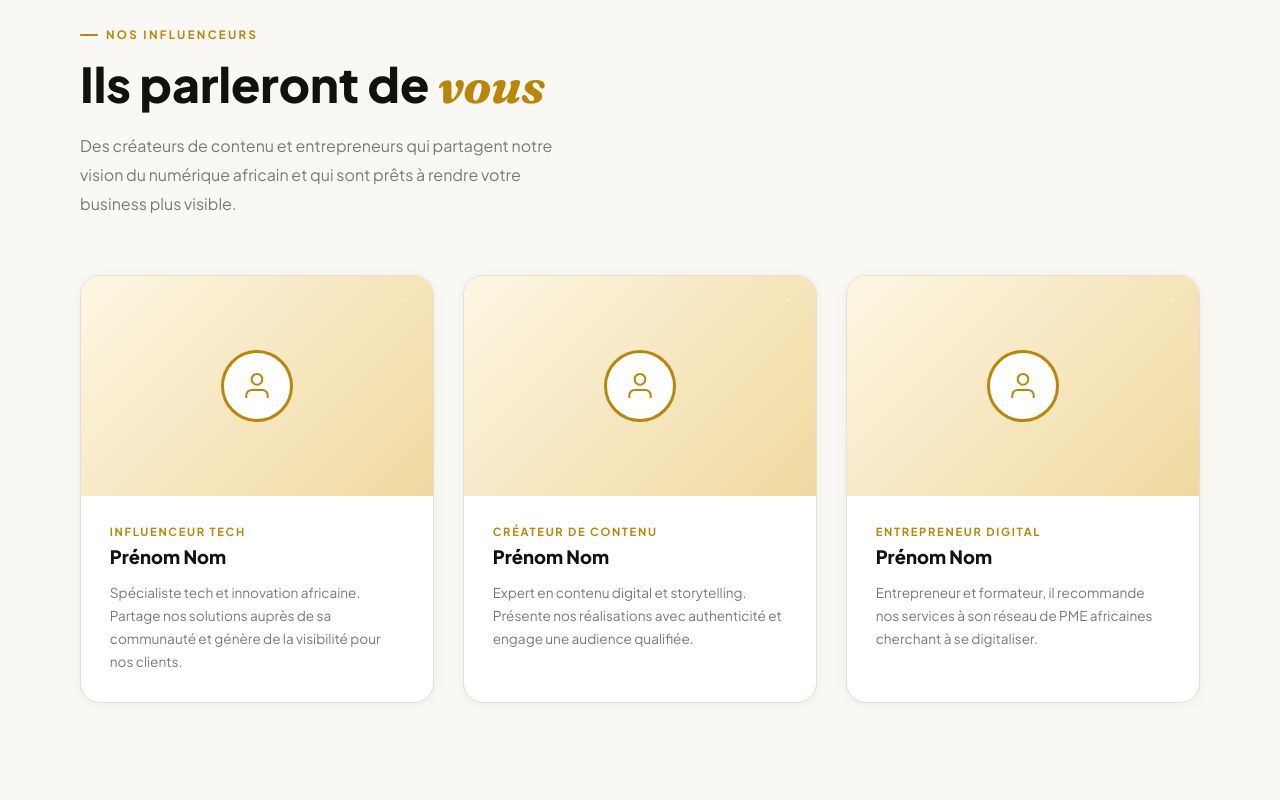
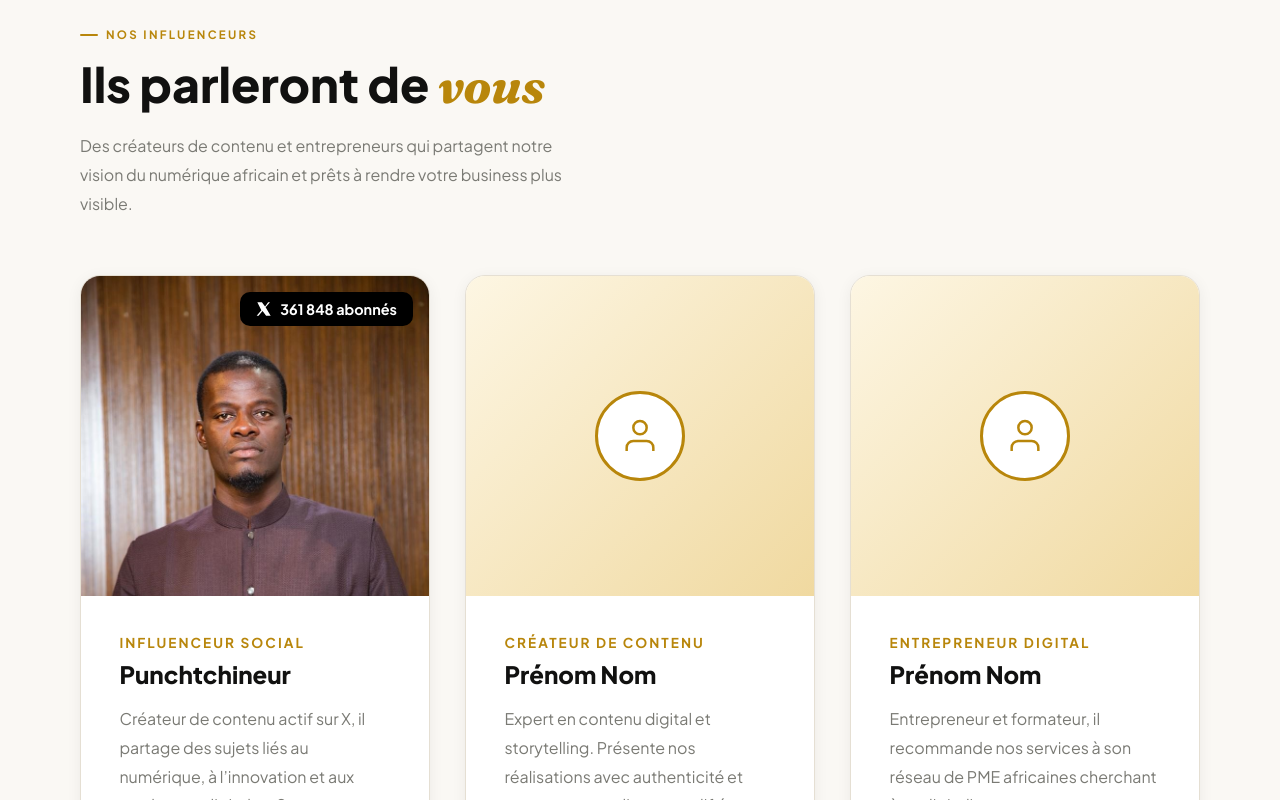
Before and after one commit to Ibnouthiam0110/Africodex_Digital_V1, a React (Vite) app: page / in a window 1280 px wide. Shown: the part 1900-2700 px from the top of the page. Built offline with nearby package versions, Linux system fonts and the light colour scheme.

Commit message:
Partie Influenceurs

```diff
--- a/src/components/NosInfluenceurs.jsx
+++ b/src/components/NosInfluenceurs.jsx
@@ -4,18 +4,20 @@ import SectionHeader from "./SectionHeader";
 const INFLUENCEURS = [
   {
     id: 1,
-    nom: "Prénom Nom",
-    role: "Influenceur Tech",
-    description: "Spécialiste tech et innovation africaine. Partage nos solutions auprès de sa communauté et génère de la visibilité pour nos clients.",
-    reseau: "",
-    abonnes: "",
-    photo: null,
+    nom: "Punchtchineur",
+    role: "Influenceur Social",
+    description:
+      "Créateur de contenu actif sur X, il partage des sujets liés au numérique, à l’innovation et aux tendances digitales. Sa communauté engagée contribue à amplifier la visibilité des projets et initiatives que nous accompagnons.",
+    reseau: "X",
+    abonnes: "361 848 abonnés",
+    photo: "src/images/influenceur-x.jpeg",
   },
   {
     id: 2,
     nom: "Prénom Nom",
     role: "Créateur de contenu",
-    description: "Expert en contenu digital et storytelling. Présente nos réalisations avec authenticité et engage une audience qualifiée.",
+    description:
+      "Expert en contenu digital et storytelling. Présente nos réalisations avec authenticité et engage une audience qualifiée.",
     reseau: "",
     abonnes: "",
     photo: null,
@@ -24,7 +26,8 @@ const INFLUENCEURS = [
     id: 3,
     nom: "Prénom Nom",
     role: "Entrepreneur digital",
-    description: "Entrepreneur et formateur, il recommande nos services à son réseau de PME africaines cherchant à se digitaliser.",
+    description:
+      "Entrepreneur et formateur, il recommande nos services à son réseau de PME africaines cherchant à se digitaliser.",
     reseau: "",
     abonnes: "",
     photo: null,
@@ -33,6 +36,7 @@ const INFLUENCEURS = [
 
 const InfluenceurCard = ({ item }) => {
   const [hovered, setHovered] = useState(false);
+
   return (
     <div
       onMouseEnter={() => setHovered(true)}
@@ -43,35 +47,114 @@ const InfluenceurCard = ({ item }) => {
         borderRadius: "20px",
         overflow: "hidden",
         transition: "transform 0.3s, box-shadow 0.3s, border-color 0.3s",
-        transform: hovered ? "translateY(-6px)" : "translateY(0)",
-        boxShadow: hovered ? "0 20px 50px rgba(0,0,0,0.10)" : "0 2px 12px rgba(0,0,0,0.05)",
+        transform: hovered ? "translateY(-8px)" : "translateY(0)",
+        boxShadow: hovered
+          ? "0 25px 60px rgba(0,0,0,0.12)"
+          : "0 3px 15px rgba(0,0,0,0.06)",
       }}
     >
       {/* Photo */}
-      <div style={{
-        height: "220px",
-        background: item.photo ? `url(${item.photo}) center/cover` : "linear-gradient(135deg, #fdf6e3 0%, #f0d9a0 100%)",
-        display: "flex", alignItems: "center", justifyContent: "center",
-        position: "relative",
-      }}>
+      <div
+        style={{
+          height: "320px",
+          background: item.photo
+            ? `url(${item.photo}) center top / cover`
+            : "linear-gradient(135deg, #fdf6e3 0%, #f0d9a0 100%)",
+          display: "flex",
+          alignItems: "center",
+          justifyContent: "center",
+          position: "relative",
+        }}
+      >
         {!item.photo && (
-          <div style={{ width: "72px", height: "72px", borderRadius: "50%", background: "#fff", border: "3px solid #b8860b", display: "flex", alignItems: "center", justifyContent: "center" }}>
-            <svg width="32" height="32" viewBox="0 0 24 24" fill="none" stroke="#b8860b" strokeWidth="1.5">
-              <path d="M20 21v-2a4 4 0 0 0-4-4H8a4 4 0 0 0-4 4v2"/>
-              <circle cx="12" cy="7" r="4"/>
+          <div
+            style={{
+              width: "90px",
+              height: "90px",
+              borderRadius: "50%",
+              background: "#fff",
+              border: "3px solid #b8860b",
+              display: "flex",
+              alignItems: "center",
+              justifyContent: "center",
+            }}
+          >
+            <svg
+              width="40"
+              height="40"
+              viewBox="0 0 24 24"
+              fill="none"
+              stroke="#b8860b"
+              strokeWidth="1.5"
+            >
+              <path d="M20 21v-2a4 4 0 0 0-4-4H8a4 4 0 0 0-4 4v2" />
+              <circle cx="12" cy="7" r="4" />
             </svg>
           </div>
         )}
-        <div style={{ position: "absolute", top: "12px", right: "12px",  color: "#fff", fontSize: "0.68rem", fontWeight: 700, letterSpacing: "0.1em", textTransform: "uppercase", padding: "0.3rem 0.8rem", borderRadius: "100px" }}>
-          {item.reseau} · {item.abonnes}
-        </div>
+
+        {/* Badge X */}
+        {item.reseau && (
+          <div
+            style={{
+              position: "absolute",
+              top: "16px",
+              right: "16px",
+              background: "#000",
+              color: "#fff",
+              fontSize: "0.9rem",
+              fontWeight: 700,
+              padding: "0.5rem 1rem",
+              borderRadius: "10px",
+              display: "flex",
+              alignItems: "center",
+              gap: "8px",
+            }}
+          >
+            <svg width="16" height="16" viewBox="0 0 24 24" fill="white">
+              <path d="M18.244 2H21l-6.56 7.49L22 22h-6.828l-5.345-6.99L3.8 22H1l7.02-8.02L2 2h6.828l4.82 6.3L18.244 2z" />
+            </svg>
+
+            <span>{item.abonnes}</span>
+          </div>
+        )}
       </div>
 
       {/* Contenu */}
-      <div style={{ padding: "1.8rem" }}>
-        <div style={{ fontSize: "0.7rem", fontWeight: 700, letterSpacing: "0.15em", textTransform: "uppercase", color: "#b8860b", marginBottom: "0.4rem" }}>{item.role}</div>
-        <h3 style={{ fontSize: "1.15rem", fontWeight: 800, color: "#111110", marginBottom: "0.8rem" }}>{item.nom}</h3>
-        <p style={{ fontSize: "0.85rem", color: "#7a7a74", lineHeight: 1.7 }}>{item.description}</p>
+      <div style={{ padding: "2.4rem" }}>
+        <div
+          style={{
+            fontSize: "0.85rem",
+            fontWeight: 700,
+            letterSpacing: "0.15em",
+            textTransform: "uppercase",
+            color: "#b8860b",
+            marginBottom: "0.5rem",
+          }}
+        >
+          {item.role}
+        </div>
+
+        <h3
+          style={{
+            fontSize: "1.5rem",
+            fontWeight: 800,
+            color: "#111110",
+            marginBottom: "1rem",
+          }}
+        >
+          {item.nom}
+        </h3>
+
+        <p
+          style={{
+            fontSize: "1rem",
+            color: "#7a7a74",
+            lineHeight: 1.8,
+          }}
+        >
+          {item.description}
+        </p>
       </div>
     </div>
   );
@@ -79,6 +162,7 @@ const InfluenceurCard = ({ item }) => {
 
 export default function Influenceurs() {
   const [isMobile, setIsMobile] = useState(window.innerWidth < 768);
+
   useEffect(() => {
     const fn = () => setIsMobile(window.innerWidth < 768);
     window.addEventListener("resize", fn);
@@ -86,16 +170,40 @@ export default function Influenceurs() {
   }, []);
 
   return (
-    <section id="influenceurs" style={{ padding: isMobile ? "4rem 1.2rem" : "7rem 5rem", background: "#faf8f4" }}>
-      <div style={{ display: "flex", justifyContent: "space-between", alignItems: "flex-end", flexWrap: "wrap", gap: "1.5rem", marginBottom: "3.5rem" }}>
+    <section
+      id="influenceurs"
+      style={{
+        padding: isMobile ? "4rem 1.2rem" : "7rem 5rem",
+        background: "#faf8f4",
+      }}
+    >
+      <div
+        style={{
+          display: "flex",
+          justifyContent: "space-between",
+          alignItems: "flex-end",
+          flexWrap: "wrap",
+          gap: "1.5rem",
+          marginBottom: "3.5rem",
+        }}
+      >
         <SectionHeader
           label="Nos Influenceurs"
           title="Ils parleront de <em style='font-family:Fraunces,serif;font-style:italic;color:#b8860b'>vous</em>"
-          subtitle="Des créateurs de contenu et entrepreneurs qui partagent notre vision du numérique africain et qui sont prêts à rendre votre business plus visible."
+          subtitle="Des créateurs de contenu et entrepreneurs qui partagent notre vision du numérique africain et prêts à rendre votre business plus visible."
         />
       </div>
-      <div style={{ display: "grid", gridTemplateColumns: isMobile ? "1fr" : "repeat(3, 1fr)", gap: "1.8rem" }}>
-        {INFLUENCEURS.map(item => <InfluenceurCard key={item.id} item={item} />)}
+
+      <div
+        style={{
+          display: "grid",
+          gridTemplateColumns: isMobile ? "1fr" : "repeat(3, 1fr)",
+          gap: "2.2rem",
+        }}
+      >
+        {INFLUENCEURS.map((item) => (
+          <InfluenceurCard key={item.id} item={item} />
+        ))}
       </div>
     </section>
   );
```
Also changed, not shown: src/images/influenceur-x.jpeg (added).
